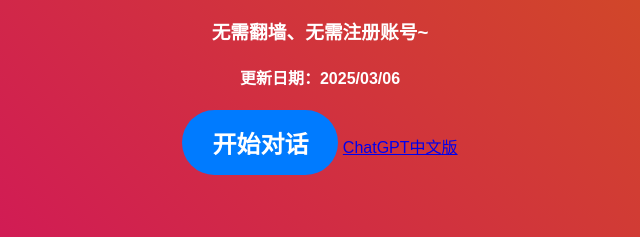
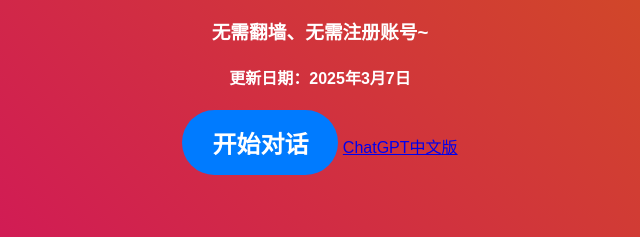
Before and after one commit to chatgpt-docs/chatgpt-cn-guide, a plain HTML site: page index.html in a window 1280 px wide. Shown: the part 420-657 px from the top of the page, 320-960 px from the left. Drawn offline with Linux system fonts and the light colour scheme.

Commit message:
Update index.html

```diff
--- a/index.html
+++ b/index.html
@@ -1,10 +1,10 @@
-
 <!DOCTYPE html>
 <html>
 <head>
     <title> ChatGPT 推出 GPT-4.5 ,本文教给你如何使用 GPT 包含GPT4o、GPTo1、GPTo3、GPT4.5【2025年3月更新】</title>
     <meta name="description" content="ChatGPT 中文版是 OpenAI 开发的 ChatGPT 模型的中文优化版本，专为中文用户提供更流畅、更精准的智能对话。全面体验 ChatGPT 中文版，无需翻墙，支持 GPT-4、4o、o1 和本地化功能。本项目为用户提供一站式的 ChatGPT 中文版使用指南，包括国内可用的 ChatGPT 镜像网站推荐和使用教程，帮助快速上手 ChatGPT，无论是个人使用还是专业需求，均可无限使用 ChatGPT-4、GPT-4o 和 o1、o3及 DeepSeek R1！">
     <meta name="keywords" content="ChatGPT,GPT,Chat GPT,ChatGPT中文版,ChatGPT中文网,ChatGPT中文版镜像网站,ChatGPT官网,ChatGPT镜像网站,ChatGPT镜像站,ChatGPT网站,ChatGPT镜像,免费ChatGPT,国内ChatGPT,ChatGPT国内,ChatGPT中文版免费,ChatGPT免费,ChatGPT中文站,ChatGPT中文网站,chatgpt中文镜像,ChatGPT国内版,ChatGPT中国站,ChatGPT,人工智能,ChatGPT中文网官网,DeepSeek,Deep Seek,deepseek, deep seek,deepseek R1">
+    <meta name="date" content="2025-03-07"> <!-- 新增的更新日期 meta 标签 -->
     <meta property="og:title" content="GPT 中文版 | 国内使用方法指南及ChatGPT使用教程 包含GPT4o、GPTo1、GPTo3、GPT4.5【2025年3月更新】">
     <meta property="og:description" content="ChatGPT 中文版是 OpenAI 开发的 ChatGPT 模型的中文优化版本，专为中文用户提供更流畅、更精准的智能对话。全面体验 ChatGPT 中文版，无需翻墙，支持 GPT-4、4o、o1 和本地化功能。本项目为用户提供一站式的 ChatGPT 中文版使用指南，包括国内可用的 ChatGPT 镜像网站推荐和使用教程，帮助快速上手 ChatGPT，无论是个人使用还是专业需求，均可无限使用 ChatGPT-4、GPT-4o 和 o1、o3及 DeepSeek R1！">
     <meta property="og:url" content="https://chatgpt-free-zh.github.io/ChatGPT-Mirrors">
@@ -178,7 +178,7 @@
             <h2>2025年 最新的 ChatGPT 中文版。</h2>
             <h2>轻松使用上 ChatGPT、DeepSeek、Claude、Grok ~</h2>
             <h3>无需翻墙、无需注册账号~ </h3>
-            <h4 class="update-date">更新日期：<strong id="current-date"></strong></h4>
+            <h4 class="update-date">更新日期：<strong>2025年3月7日</strong></h4> <!-- 改为静态日期 -->
             <a href="https://chat.yixiaai.com" target="_self" class="button">开始对话</a>
             <a href="https://chat.yixiaai.com" class="title-button" target="_blank">ChatGPT中文版</a>
             <style>
@@ -361,7 +361,7 @@
     <p>🌟 <strong>欢迎联系和支持我们</strong>：如果本项目对您有帮助，请帮忙分享给更多的人~</p>
 
 <footer>
-    <p>&copy; 2025 ChatGPT 中文版指南</p>
+    <p>© 2025 ChatGPT 中文版指南</p>
 </footer>
 
     </section>
@@ -376,26 +376,6 @@
         function scrollToContent() {
             document.getElementById('more-content').scrollIntoView({ behavior: 'smooth' });
         }
-
-        function formatDate(date) {
-            const year = date.getFullYear();
-            const month = String(date.getMonth() + 1).padStart(2, '0');
-            const day = String(date.getDate()).padStart(2, '0');
-            return `${year}/${month}/${day}`;
-        }
-
-        // 自动更新所有日期显示
-        function updateAllDates() {
-            const currentDate = formatDate(new Date());
-            document.querySelectorAll('h4').forEach(h4 => {
-                if (h4.textContent.includes('更新日期')) {
-                    h4.innerHTML = `更新日期：<strong>${currentDate}</strong>`;
-                }
-            });
-        }
-
-        // 页面加载时执行更新
-        window.addEventListener('load', updateAllDates);
     </script>
 </body>
 </html>
```
